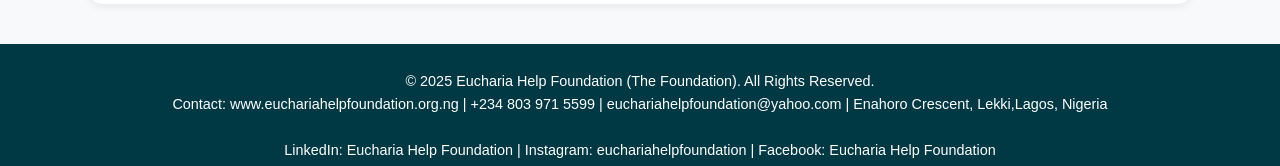
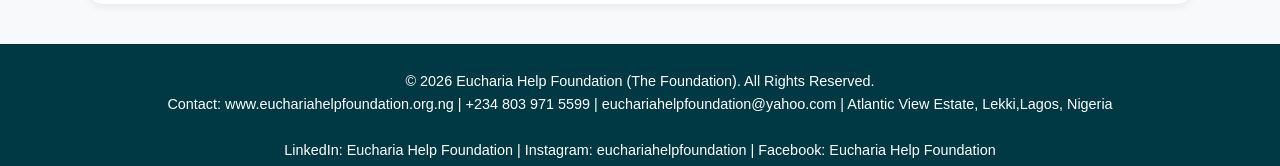
Before and after one commit to Gela347/eucharia_help_foundation, a plain HTML site: page support.html in a window 1280 px wide. Shown: the part 1015-1181 px from the top of the page. Drawn offline with Linux system fonts and the light colour scheme.

Commit message:
Update support.html

```diff
--- a/support.html
+++ b/support.html
@@ -63,8 +63,8 @@
 
   <!-- Footer -->
   <footer>
-    <p>&copy; 2025 Eucharia Help Foundation (The Foundation). All Rights Reserved.</p>
-    <p>Contact: www.euchariahelpfoundation.org.ng | +234 803 971 5599 | euchariahelpfoundation@yahoo.com | Enahoro Crescent, Lekki,Lagos, Nigeria</p>
+    <p>&copy; 2026 Eucharia Help Foundation (The Foundation). All Rights Reserved.</p>
+    <p>Contact: www.euchariahelpfoundation.org.ng | +234 803 971 5599 | euchariahelpfoundation@yahoo.com | Atlantic View Estate, Lekki,Lagos, Nigeria</p>
      </br>
     <p>LinkedIn: Eucharia Help Foundation | Instagram: euchariahelpfoundation | Facebook: Eucharia Help Foundation</p>
   </footer>
```
